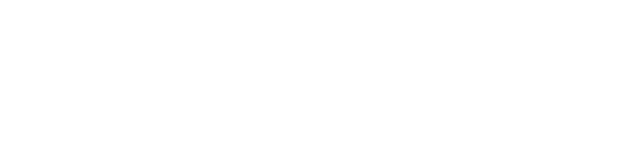
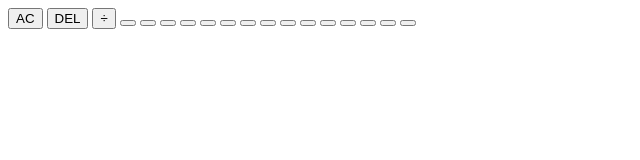
Before and after one commit to Zackmadness/Calculator, a plain HTML site: page index.html in a window 1280 px wide. Shown: the whole page, without its empty margins (0-640 px from the left). Drawn offline with Linux system fonts and the light colour scheme.

Commit message:
Add calculator button grid scaffold
Add clear, delete, and division controls along with placeholder buttons for the calculator keypad.

```diff
--- a/index.html
+++ b/index.html
@@ -14,6 +14,35 @@
         </div>
     </div>
 
+    <div class="buttons-grid">
+        <button id="clear-btn" class="span-two" btn-control>AC</button>
+        <button id="delete-btn" c;ass="btn-control">DEL</button>
+        <button class="btn-operator" data-operator="/">÷</button>
+
+
+        <button></button>
+        <button></button>
+        <button></button>
+        <button></button>
+
+
+        <button></button>
+        <button></button>
+        <button></button>
+        <button></button>
+
+
+        <button></button>
+        <button></button>
+        <button></button>
+        <button></button>
+
+
+        <button></button>
+        <button></button>
+        <button></button>
+
+    </div>
 
 
 </body>
```
